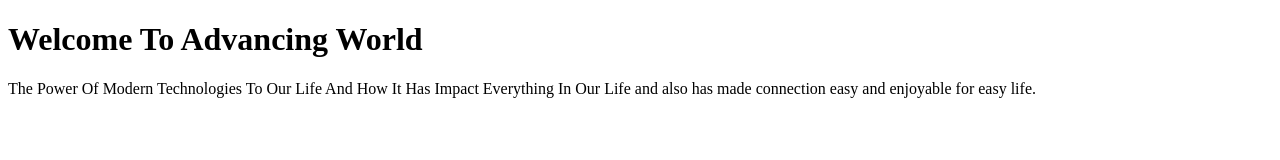
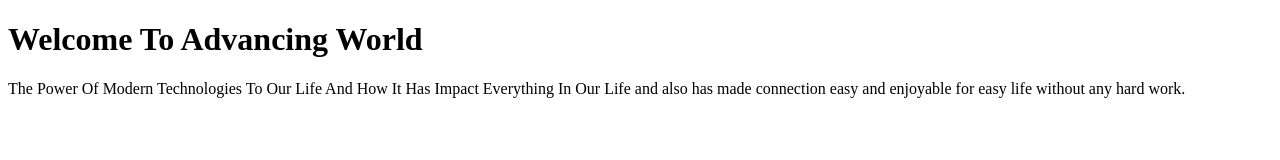
Before and after one commit to cephasghai/test, a plain HTML site: page index.html in a window 1280 px wide. Drawn offline with Linux system fonts and the light colour scheme.

Commit message:
made changes

```diff
--- a/index.html
+++ b/index.html
@@ -7,7 +7,7 @@
 
  <body>
   <h1>Welcome To Advancing World</h1>
-  <p>The Power Of  Modern Technologies To Our Life And How It Has Impact Everything In Our Life and also has made connection easy and enjoyable for easy life.</p>
+  <p>The Power Of  Modern Technologies To Our Life And How It Has Impact Everything In Our Life and also has made connection easy and enjoyable for easy life without any hard work.</p>
  </body>
 
 </html>
```
